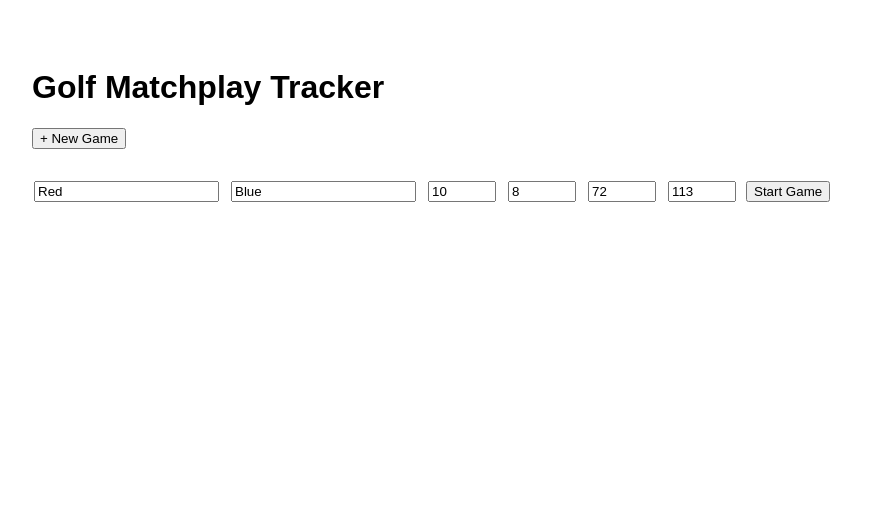
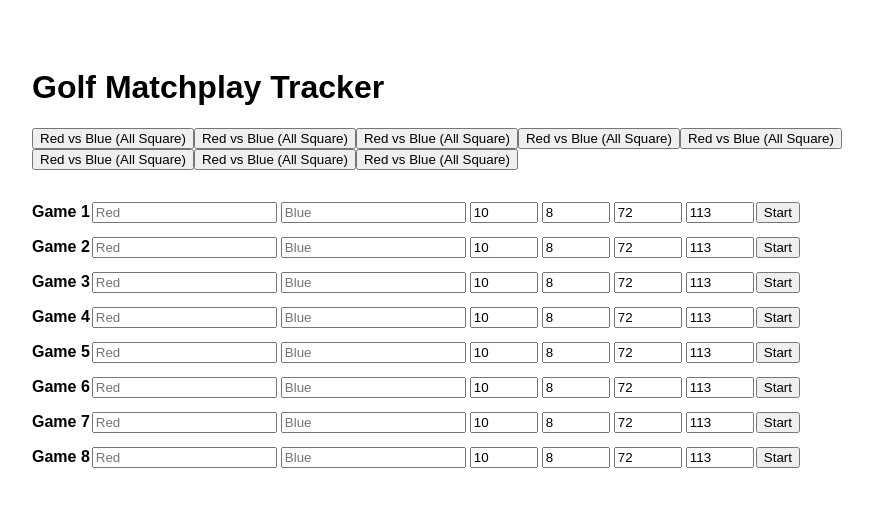
Before and after one commit to ciaranlk/GolfMatchTracker2.0, a React (Vite) app: page / in a window 1280 px wide. Shown: the top 506 px of the page, without its empty margins (158-1031 px from the left). Built offline with nearby package versions, Linux system fonts and the light colour scheme.

Commit message:
Refactor game state management and start logic

```diff
--- a/src/App.jsx
+++ b/src/App.jsx
@@ -1,3 +1,7 @@
+// This version supports exactly 8 predefined matches with no dynamic +New Game button
+// Each match is configured in advance with inputs for team names, handicaps, course info
+// Once "Start" is clicked for a game, it becomes active and usable
+
 import React, { useState, useEffect } from 'react';
 import './App.css';
 
@@ -6,69 +10,71 @@ function calculateCourseHandicap(index, slope, rating) {
 }
 
 function App() {
-  const [games, setGames] = useState(() => {
-    const saved = localStorage.getItem('games');
-    return saved ? JSON.parse(saved) : [];
-  });
-  const [activeGameIndex, setActiveGameIndex] = useState(0);
-  const [inputs, setInputs] = useState({
-    redName: 'Red',
-    blueName: 'Blue',
+  const defaultGameState = {
+    started: false,
+    redName: '',
+    blueName: '',
     redIndex: 10,
     blueIndex: 8,
     rating: 72,
-    slope: 113
+    slope: 113,
+    chRed: 0,
+    chBlue: 0,
+    shotsGiven: 0,
+    shotsTo: '',
+    holes: Array.from({ length: 18 }, (_, i) => ({ hole: i + 1, par: 4, si: i + 1, red: 0, blue: 0 }))
+  };
+
+  const [games, setGames] = useState(() => {
+    const saved = localStorage.getItem('games8');
+    return saved ? JSON.parse(saved) : Array.from({ length: 8 }, () => ({ ...defaultGameState }));
   });
 
+  const [activeGameIndex, setActiveGameIndex] = useState(0);
+
   useEffect(() => {
-    localStorage.setItem('games', JSON.stringify(games));
+    localStorage.setItem('games8', JSON.stringify(games));
   }, [games]);
 
-  const startGame = () => {
-    const chRed = calculateCourseHandicap(inputs.redIndex, inputs.slope, inputs.rating);
-    const chBlue = calculateCourseHandicap(inputs.blueIndex, inputs.slope, inputs.rating);
+  const startGame = (index) => {
+    const updatedGames = [...games];
+    const game = updatedGames[index];
+    const chRed = calculateCourseHandicap(game.redIndex, game.slope, game.rating);
+    const chBlue = calculateCourseHandicap(game.blueIndex, game.slope, game.rating);
     const shotsGiven = Math.abs(chRed - chBlue);
     const shotsTo = chRed > chBlue ? 'Blue' : 'Red';
-    const newGame = {
-      redName: inputs.redName,
-      blueName: inputs.blueName,
-      redIndex: inputs.redIndex,
-      blueIndex: inputs.blueIndex,
-      rating: inputs.rating,
-      slope: inputs.slope,
+
+    updatedGames[index] = {
+      ...game,
+      started: true,
       chRed,
       chBlue,
       shotsGiven,
-      shotsTo,
-      holes: Array.from({ length: 18 }, (_, i) => ({ hole: i + 1, par: 4, si: i + 1, red: 0, blue: 0 })),
+      shotsTo
     };
-    setGames(prev => [...prev, newGame]);
-    setActiveGameIndex(games.length);
+    setGames(updatedGames);
+    setActiveGameIndex(index);
   };
 
-  const updateHole = (index, team, delta) => {
+  const updateHole = (gameIndex, holeIndex, team, delta) => {
     const updatedGames = [...games];
-    updatedGames[activeGameIndex].holes[index][team] += delta;
-    if (updatedGames[activeGameIndex].holes[index][team] < 0) {
-      updatedGames[activeGameIndex].holes[index][team] = 0;
-    }
+    const game = updatedGames[gameIndex];
+    game.holes[holeIndex][team] += delta;
+    if (game.holes[holeIndex][team] < 0) game.holes[holeIndex][team] = 0;
     setGames(updatedGames);
   };
 
-  const calculateResult = (hole) => {
+  const calculateResult = (game, hole) => {
     const { red, blue, si } = hole;
-    const game = games[activeGameIndex];
     const { shotsGiven, shotsTo } = game;
 
     let redScore = red;
     let blueScore = blue;
 
     const strokeHoles = Array.from({ length: shotsGiven }, (_, i) => i + 1);
-    const applyShot = strokeHoles.includes(si);
-
-    if (applyShot) {
-      if (shotsTo === 'Red') redScore -= 1;
-      else blueScore -= 1;
+    if (strokeHoles.includes(si)) {
+      if (shotsTo === 'Red') redScore--;
+      else blueScore--;
     }
 
     if (redScore < blueScore) return game.redName;
@@ -79,21 +85,25 @@ function App() {
   const computeMatchStatus = (game) => {
     let redUp = 0;
     let blueUp = 0;
-    let remaining = 18;
+    let holesPlayed = 0;
 
-    for (let i = 0; i < game.holes.length; i++) {
-      const hole = game.holes[i];
-      const result = calculateResult(hole);
-      if (result === game.redName) redUp++;
-      else if (result === game.blueName) blueUp++;
+    game.holes.forEach(hole => {
+      if (hole.red > 0 || hole.blue > 0) {
+        holesPlayed++;
+        const result = calculateResult(game, hole);
+        if (result === game.redName) redUp++;
+        else if (result === game.blueName) blueUp++;
+      }
+    });
 
-      const holesLeft = 17 - i;
-      if (redUp > blueUp + holesLeft) return `${game.redName} ${redUp - blueUp}&${holesLeft}`;
-      if (blueUp > redUp + holesLeft) return `${game.blueName} ${blueUp - redUp}&${holesLeft}`;
-    }
+    const lead = redUp - blueUp;
+    const remaining = 18 - holesPlayed;
 
-    if (redUp > blueUp) return `${game.redName} ${redUp - blueUp} Up`;
-    if (blueUp > redUp) return `${game.blueName} ${blueUp - redUp} Up`;
+    if (lead > remaining) return `${game.redName} ${lead}&${remaining}`;
+    if (-lead > remaining) return `${game.blueName} ${-lead}&${remaining}`;
+    if (holesPlayed === 18) return lead > 0 ? `${game.redName} 1 Up` : lead < 0 ? `${game.blueName} 1 Up` : 'All Square';
+    if (lead > 0) return `${game.redName} ${lead} Up`;
+    if (lead < 0) return `${game.blueName} ${-lead} Up`;
     return 'All Square';
   };
 
@@ -107,23 +117,51 @@ function App() {
             onClick={() => setActiveGameIndex(index)}
             className={index === activeGameIndex ? 'active' : ''}
           >
-            {game.redName} vs {game.blueName} ({computeMatchStatus(game)})
+            {game.redName || 'Red'} vs {game.blueName || 'Blue'} ({computeMatchStatus(game)})
           </button>
         ))}
-        <button onClick={startGame}>+ New Game</button>
       </div>
 
-      <div className="course-form">
-        <input placeholder="Red" value={inputs.redName} onChange={e => setInputs({ ...inputs, redName: e.target.value })} />
-        <input placeholder="Blue" value={inputs.blueName} onChange={e => setInputs({ ...inputs, blueName: e.target.value })} />
-        <input type="number" value={inputs.redIndex} onChange={e => setInputs({ ...inputs, redIndex: +e.target.value })} />
-        <input type="number" value={inputs.blueIndex} onChange={e => setInputs({ ...inputs, blueIndex: +e.target.value })} />
-        <input type="number" value={inputs.rating} onChange={e => setInputs({ ...inputs, rating: +e.target.value })} />
-        <input type="number" value={inputs.slope} onChange={e => setInputs({ ...inputs, slope: +e.target.value })} />
-        <button onClick={startGame}>Start Game</button>
+      <div className="setup-section">
+        {games.map((game, index) => (
+          <div key={index} style={{ margin: '10px 0' }}>
+            <strong>Game {index + 1}</strong>
+            <input placeholder="Red" value={game.redName} onChange={e => {
+              const updated = [...games];
+              updated[index].redName = e.target.value;
+              setGames(updated);
+            }} />
+            <input placeholder="Blue" value={game.blueName} onChange={e => {
+              const updated = [...games];
+              updated[index].blueName = e.target.value;
+              setGames(updated);
+            }} />
+            <input type="number" value={game.redIndex} onChange={e => {
+              const updated = [...games];
+              updated[index].redIndex = +e.target.value;
+              setGames(updated);
+            }} />
+            <input type="number" value={game.blueIndex} onChange={e => {
+              const updated = [...games];
+              updated[index].blueIndex = +e.target.value;
+              setGames(updated);
+            }} />
+            <input type="number" value={game.rating} onChange={e => {
+              const updated = [...games];
+              updated[index].rating = +e.target.value;
+              setGames(updated);
+            }} />
+            <input type="number" value={game.slope} onChange={e => {
+              const updated = [...games];
+              updated[index].slope = +e.target.value;
+              setGames(updated);
+            }} />
+            {!game.started && <button onClick={() => startGame(index)}>Start</button>}
+          </div>
+        ))}
       </div>
 
-      {games[activeGameIndex] && (
+      {games[activeGameIndex]?.started && (
         <div>
           <h3>{games[activeGameIndex].redName} vs {games[activeGameIndex].blueName}</h3>
           <p>{games[activeGameIndex].redName} CH: {games[activeGameIndex].chRed}, {games[activeGameIndex].blueName} CH: {games[activeGameIndex].chBlue}</p>
@@ -138,9 +176,10 @@ function App() {
             </thead>
             <tbody>
               {games[activeGameIndex].holes.map((hole, i) => {
-                const result = calculateResult(hole);
+                const result = calculateResult(games[activeGameIndex], hole);
+                const resultClass = result === games[activeGameIndex].redName ? 'red-row' : result === games[activeGameIndex].blueName ? 'blue-row' : '';
                 return (
-                  <tr key={i} className={result === games[activeGameIndex].redName ? 'red-row' : result === games[activeGameIndex].blueName ? 'blue-row' : ''}>
+                  <tr key={i} className={resultClass}>
                     <td>{hole.hole}</td>
                     <td><input value={hole.par} onChange={e => {
                       const updated = [...games];
@@ -153,14 +192,14 @@ function App() {
                       setGames(updated);
                     }} /></td>
                     <td>
-                      <button onClick={() => updateHole(i, 'red', -1)}>-</button>
+                      <button onClick={() => updateHole(activeGameIndex, i, 'red', -1)}>-</button>
                       {hole.red}
-                      <button onClick={() => updateHole(i, 'red', 1)}>+</button>
+                      <button onClick={() => updateHole(activeGameIndex, i, 'red', 1)}>+</button>
                     </td>
                     <td>
-                      <button onClick={() => updateHole(i, 'blue', -1)}>-</button>
+                      <button onClick={() => updateHole(activeGameIndex, i, 'blue', -1)}>-</button>
                       {hole.blue}
-                      <button onClick={() => updateHole(i, 'blue', 1)}>+</button>
+                      <button onClick={() => updateHole(activeGameIndex, i, 'blue', 1)}>+</button>
                     </td>
                     <td>{result}</td>
                   </tr>
```
